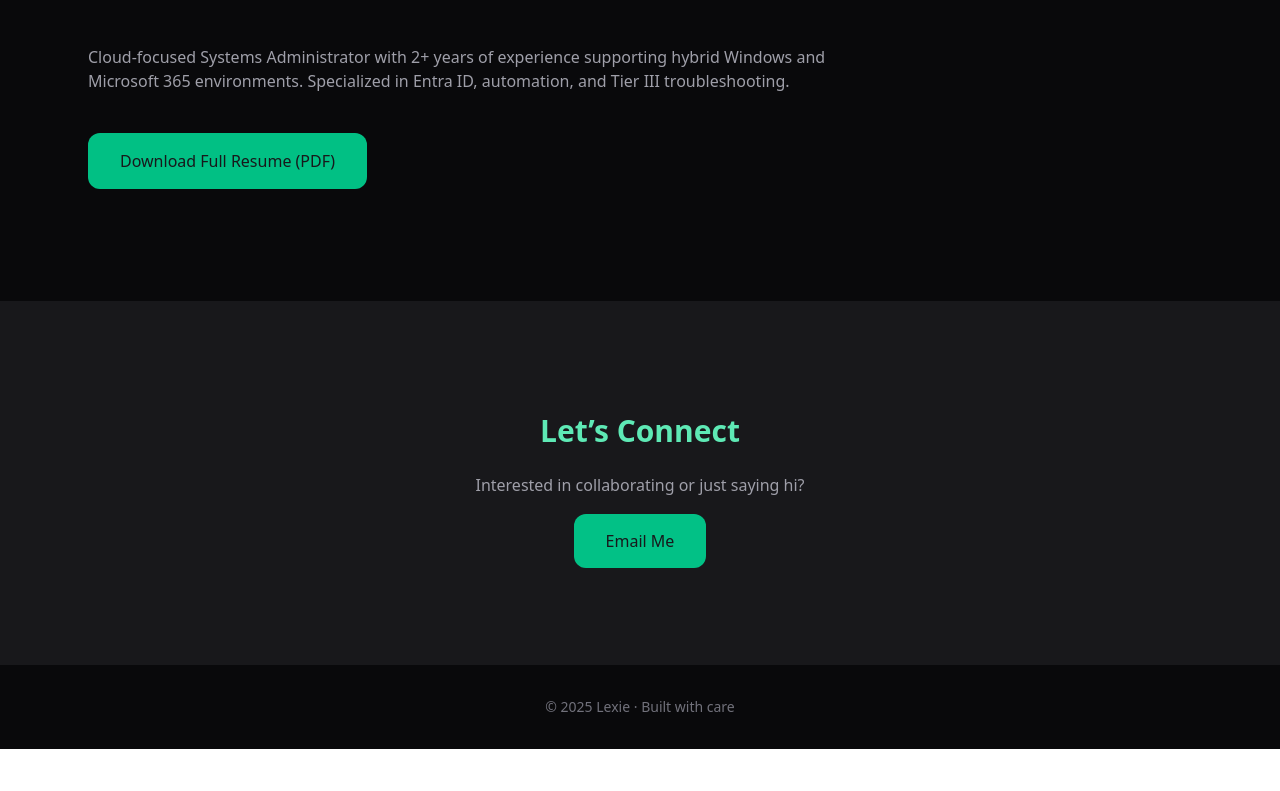
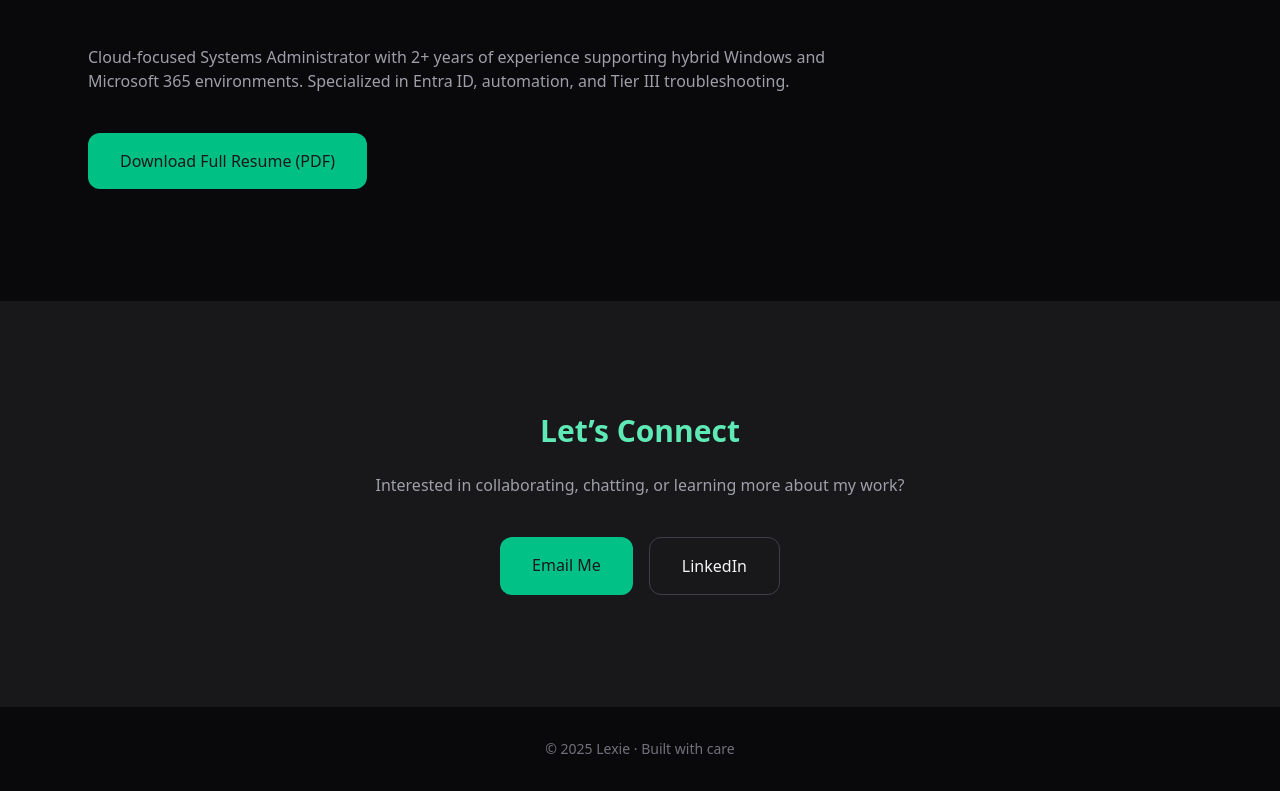
Before and after one commit to alexis-brianna/my-portfolio, a React (Vite) app: page / in a window 1280 px wide. Shown: the part 2247-3038 px from the top of the page. Before the commit the page ends 2996 px from the top, so only its background shows below. Built offline with nearby package versions, Linux system fonts and the light colour scheme.

Commit message:
Updated web info

```diff
--- a/src/App.tsx
+++ b/src/App.tsx
@@ -297,6 +297,8 @@ function Resume() {
 
 /* ---------------- CONTACT ---------------- */
 
+/* ---------------- CONTACT ---------------- */
+
 function Contact() {
   return (
     <section id="contact" className="bg-zinc-900 py-28 text-center">
@@ -309,19 +311,35 @@ function Contact() {
         <h2 className="text-3xl font-semibold mb-6 text-emerald-300">
           Let’s Connect
         </h2>
-        <p className="text-zinc-400 mb-8">
-          Interested in collaborating or just saying hi?
+
+        <p className="text-zinc-400 mb-10">
+          Interested in collaborating, chatting, or learning more about my work?
         </p>
-        <a
-          href="mailto:youremail@example.com"
-          className="px-8 py-4 rounded-xl bg-emerald-400/90 hover:bg-emerald-300 text-zinc-900 font-medium transition"
-        >
-          Email Me
-        </a>
+
+        <div className="flex justify-center gap-4 flex-wrap">
+          {/* Email */}
+          <a
+            href="mailto:lexie@pxedust.cc"
+            className="px-8 py-4 rounded-xl bg-emerald-400/90 hover:bg-emerald-300 text-zinc-900 font-medium transition"
+          >
+            Email Me
+          </a>
+
+          {/* LinkedIn */}
+          <a
+            href="https://www.linkedin.com/in/abchaffin"
+            target="_blank"
+            rel="noopener noreferrer"
+            className="px-8 py-4 rounded-xl border border-zinc-700 hover:border-emerald-300 text-zinc-100 transition"
+          >
+            LinkedIn
+          </a>
+        </div>
       </motion.div>
     </section>
   );
 }
+
 
 /* ---------------- FOOTER ---------------- */
 
```
